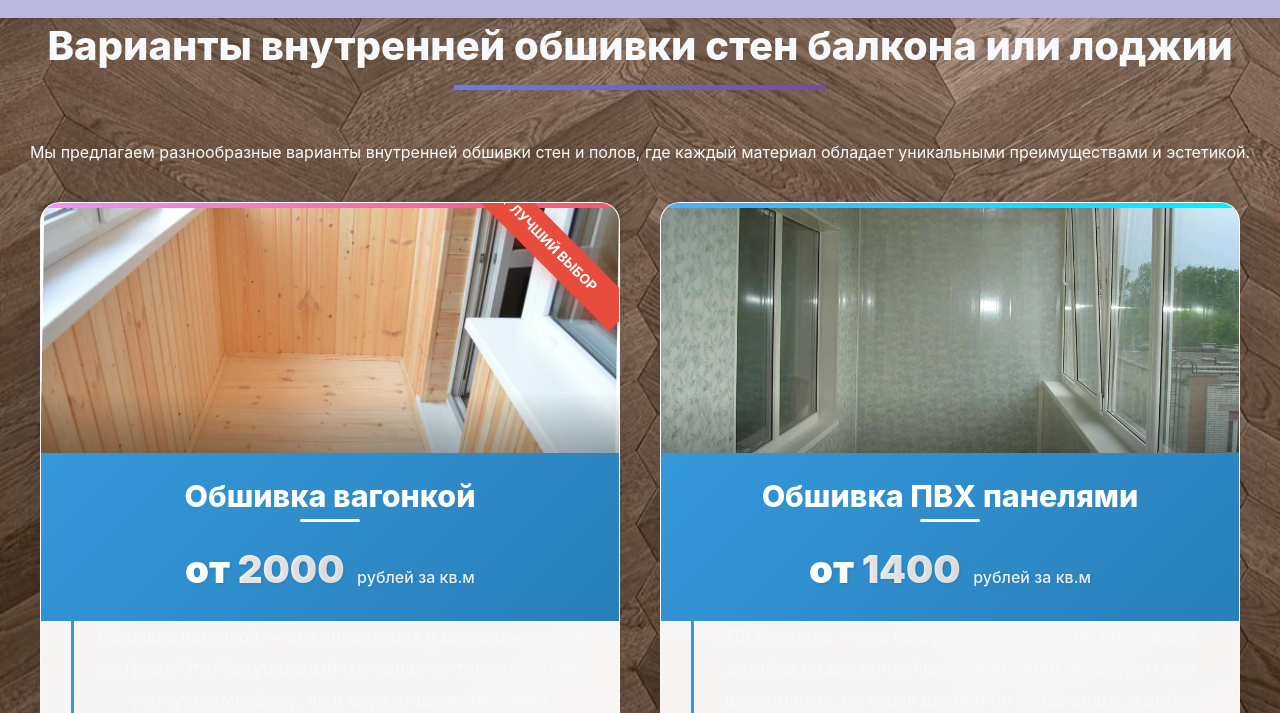
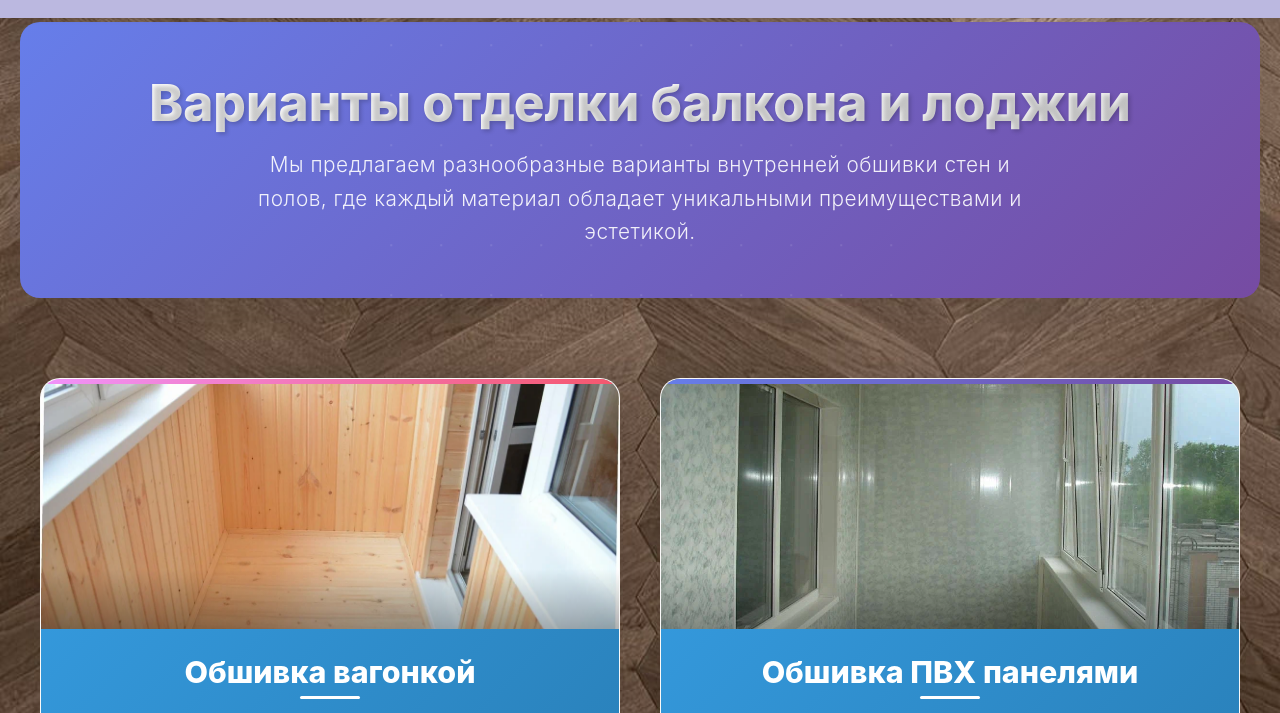
Before and after one commit to KroshilinSergey/remont-kvartir, a website: page balcon-finishing.html in a window 1280 px wide. Shown: the part 78-791 px from the top of the page. Drawn offline with nearby package versions, Linux system fonts and the light colour scheme.

Commit message:
correction

```diff
--- a/balcon-finishing.html
+++ b/balcon-finishing.html
@@ -77,14 +77,14 @@
 		</header>
 
 		<div class="container">
+			<header class="page-header">
+				<h1>Варианты отделки балкона и лоджии</h1>
+				<p >Мы предлагаем разнообразные варианты внутренней обшивки стен и полов,
+					где каждый материал обладает уникальными преимуществами и эстетикой.</p>
+			</header>
+
 			<!-- Секция обшивки стен -->
 			<section class="options-section">
-				<h2 class="section-title">Варианты внутренней обшивки стен балкона или
-					лоджии</h2>
-				<p>
-					Мы предлагаем разнообразные варианты внутренней обшивки стен и полов,
-					где каждый материал обладает уникальными преимуществами и эстетикой.
-				</p>
 
 				<div class="options-container">
 					<!-- Вагонка -->
```
